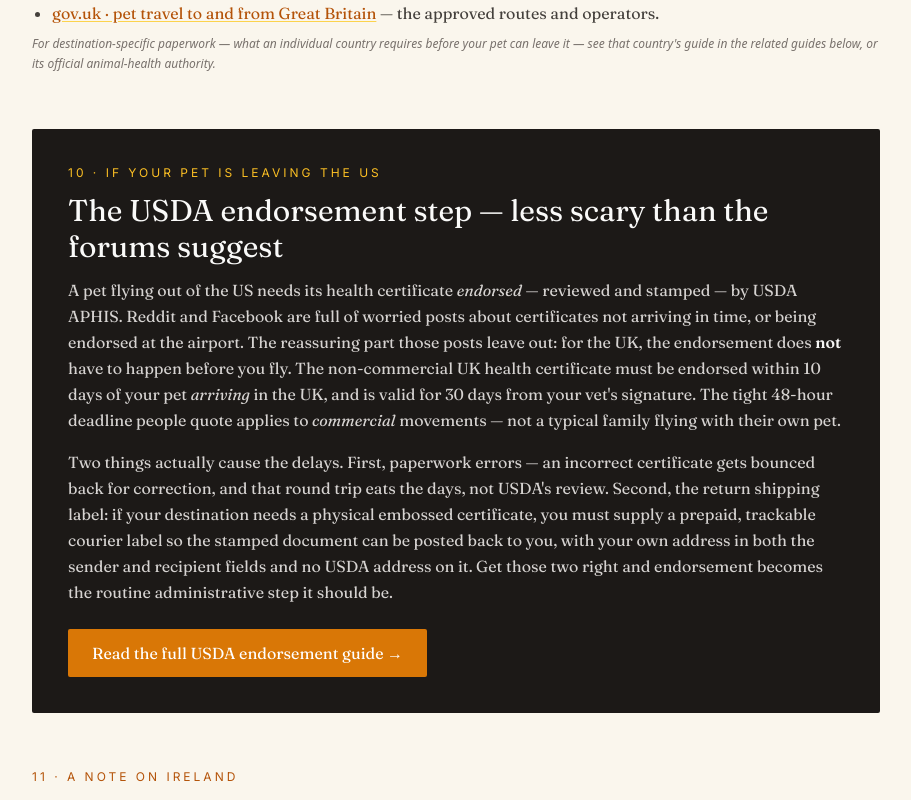
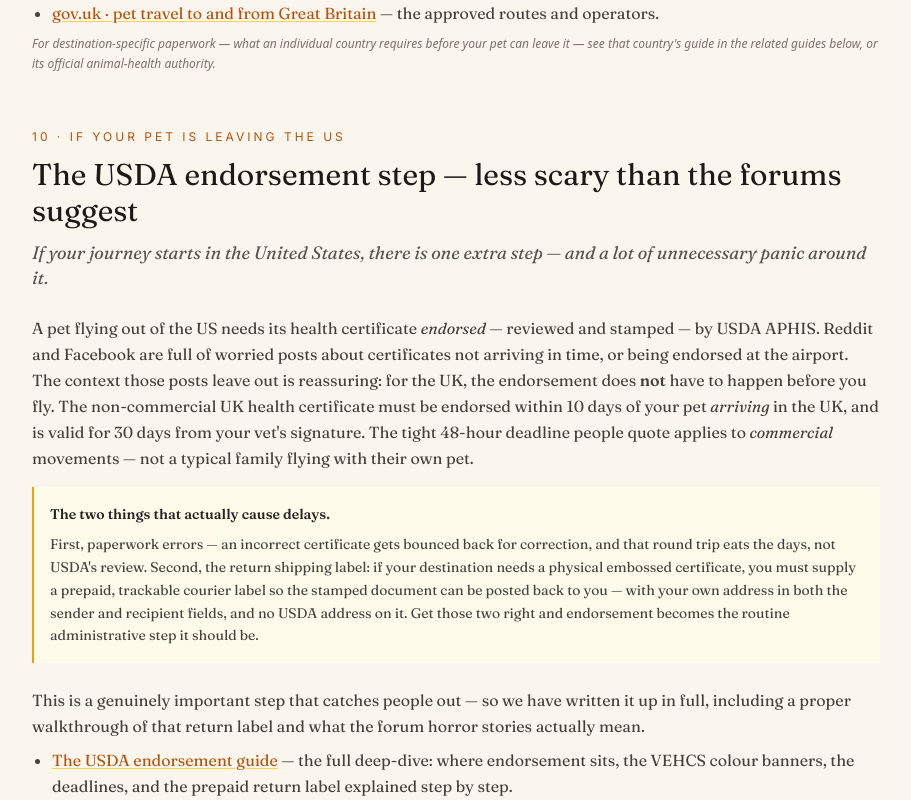
Before and after one commit to rupindermahay/petsincabin, a Next.js app: page /getting-your-pet-into-the-uk in a window 1280 px wide. Shown: the part 8520-9320 px from the top of the page, without its empty margins (184-1095 px from the left). Built offline with nearby package versions, Linux system fonts and the light colour scheme.

Commit message:
Add files via upload

```diff
--- a/pages/getting-your-pet-into-the-uk.js
+++ b/pages/getting-your-pet-into-the-uk.js
@@ -374,28 +374,37 @@ export default function GettingYourPetIntoTheUK() {
             </p>
           </section>
 
-          {/* USDA endorsement — black box, matching the CTA weighting */}
+          {/* USDA endorsement */}
           <section id="usda" className="mb-14 scroll-mt-24">
-            <div className="bg-stone-900 text-stone-50 rounded-sm p-7 md:p-9">
-              <div className="text-xs uppercase tracking-[0.25em] text-amber-400 mb-3">
-                10 · If your pet is leaving the US
-              </div>
-              <h2 className="font-serif text-2xl md:text-3xl mb-3 leading-tight">
-                The USDA endorsement step — less scary than the forums suggest
-              </h2>
-              <p className="font-serif text-stone-300 leading-relaxed mb-4">
-                A pet flying out of the US needs its health certificate <em>endorsed</em> — reviewed and stamped — by USDA APHIS. Reddit and Facebook are full of worried posts about certificates not arriving in time, or being endorsed at the airport. The reassuring part those posts leave out: for the UK, the endorsement does <strong className="text-stone-100">not</strong> have to happen before you fly. The non-commercial UK health certificate must be endorsed within 10 days of your pet <em>arriving</em> in the UK, and is valid for 30 days from your vet's signature. The tight 48-hour deadline people quote applies to <em>commercial</em> movements — not a typical family flying with their own pet.
+            <div className="text-xs uppercase tracking-[0.25em] text-amber-700 mb-3">10 · If your pet is leaving the US</div>
+            <h2 className="font-serif text-2xl md:text-3xl text-stone-900 mb-3 leading-tight">
+              The USDA endorsement step — less scary than the forums suggest
+            </h2>
+            <p className="font-serif italic text-stone-600 text-lg mb-6 leading-snug">
+              If your journey starts in the United States, there is one extra step — and a lot of unnecessary panic around it.
+            </p>
+
+            <p className="font-serif text-stone-700 leading-relaxed mb-4">
+              A pet flying out of the US needs its health certificate <em>endorsed</em> — reviewed and stamped — by USDA APHIS. Reddit and Facebook are full of worried posts about certificates not arriving in time, or being endorsed at the airport. The context those posts leave out is reassuring: for the UK, the endorsement does <strong>not</strong> have to happen before you fly. The non-commercial UK health certificate must be endorsed within 10 days of your pet <em>arriving</em> in the UK, and is valid for 30 days from your vet's signature. The tight 48-hour deadline people quote applies to <em>commercial</em> movements — not a typical family flying with their own pet.
+            </p>
+
+            <div className="bg-amber-50 border-l-2 border-amber-500 p-4 mb-6">
+              <p className="font-serif text-stone-800 leading-relaxed text-sm mb-2">
+                <strong>The two things that actually cause delays.</strong>
               </p>
-              <p className="font-serif text-stone-300 leading-relaxed mb-6">
-                Two things actually cause the delays. First, paperwork errors — an incorrect certificate gets bounced back for correction, and that round trip eats the days, not USDA's review. Second, the return shipping label: if your destination needs a physical embossed certificate, you must supply a prepaid, trackable courier label so the stamped document can be posted back to you, with your own address in both the sender and recipient fields and no USDA address on it. Get those two right and endorsement becomes the routine administrative step it should be.
+              <p className="font-serif text-stone-700 leading-relaxed text-sm">
+                First, paperwork errors — an incorrect certificate gets bounced back for correction, and that round trip eats the days, not USDA's review. Second, the return shipping label: if your destination needs a physical embossed certificate, you must supply a prepaid, trackable courier label so the stamped document can be posted back to you — with your own address in both the sender and recipient fields, and no USDA address on it. Get those two right and endorsement becomes the routine administrative step it should be.
               </p>
-              <Link
-                href="/usda-endorsement-guide"
-                className="inline-flex items-center gap-2 bg-amber-600 hover:bg-amber-500 text-white font-serif text-base px-6 py-3 rounded-sm transition-colors"
-              >
-                Read the full USDA endorsement guide →
-              </Link>
             </div>
+
+            <p className="font-serif text-stone-700 leading-relaxed mb-2">
+              This is a genuinely important step that catches people out — so we have written it up in full, including a proper walkthrough of that return label and what the forum horror stories actually mean.
+            </p>
+            <ul className="font-serif text-stone-700 leading-relaxed mb-2 space-y-1.5 ml-5 list-disc">
+              <li>
+                <Link href="/usda-endorsement-guide" className="text-amber-700 underline decoration-amber-300 hover:decoration-amber-600 underline-offset-2">The USDA endorsement guide</Link> — the full deep-dive: where endorsement sits, the VEHCS colour banners, the deadlines, and the prepaid return label explained step by step.
+              </li>
+            </ul>
           </section>
 
           {/* Ireland note */}
```
